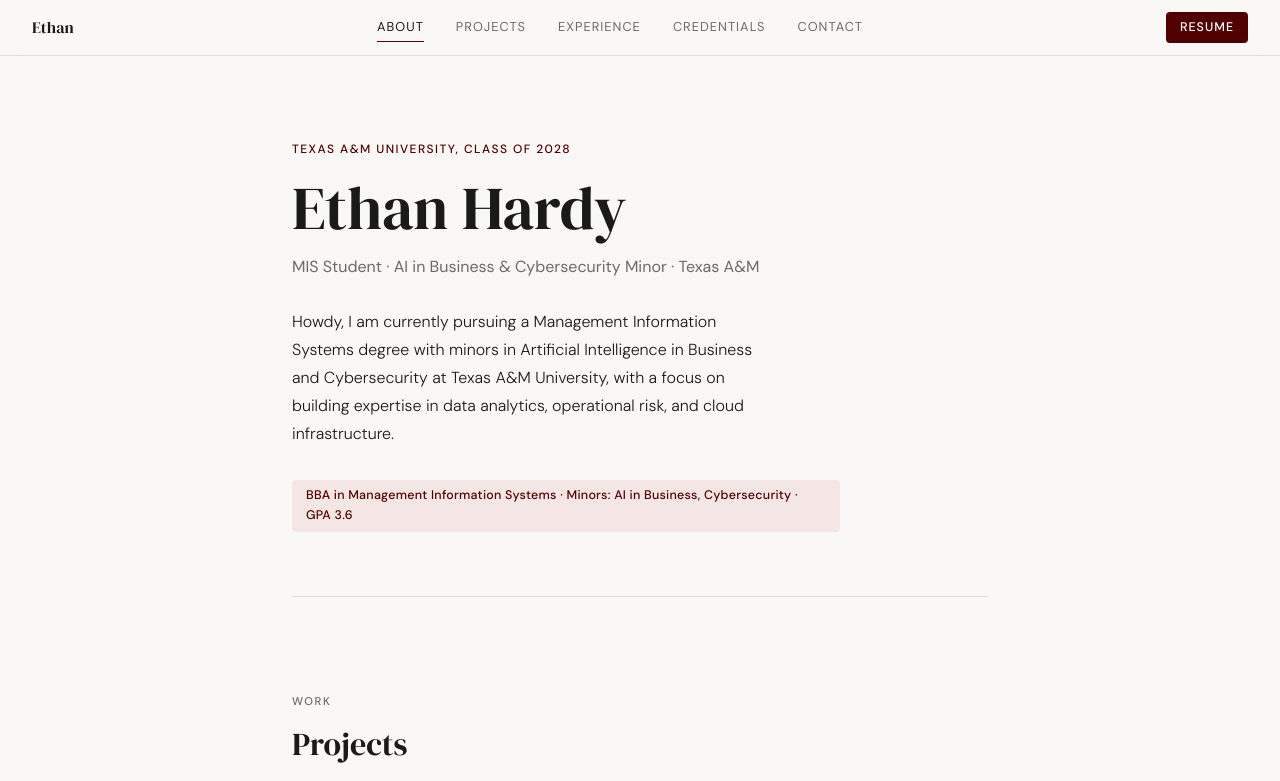
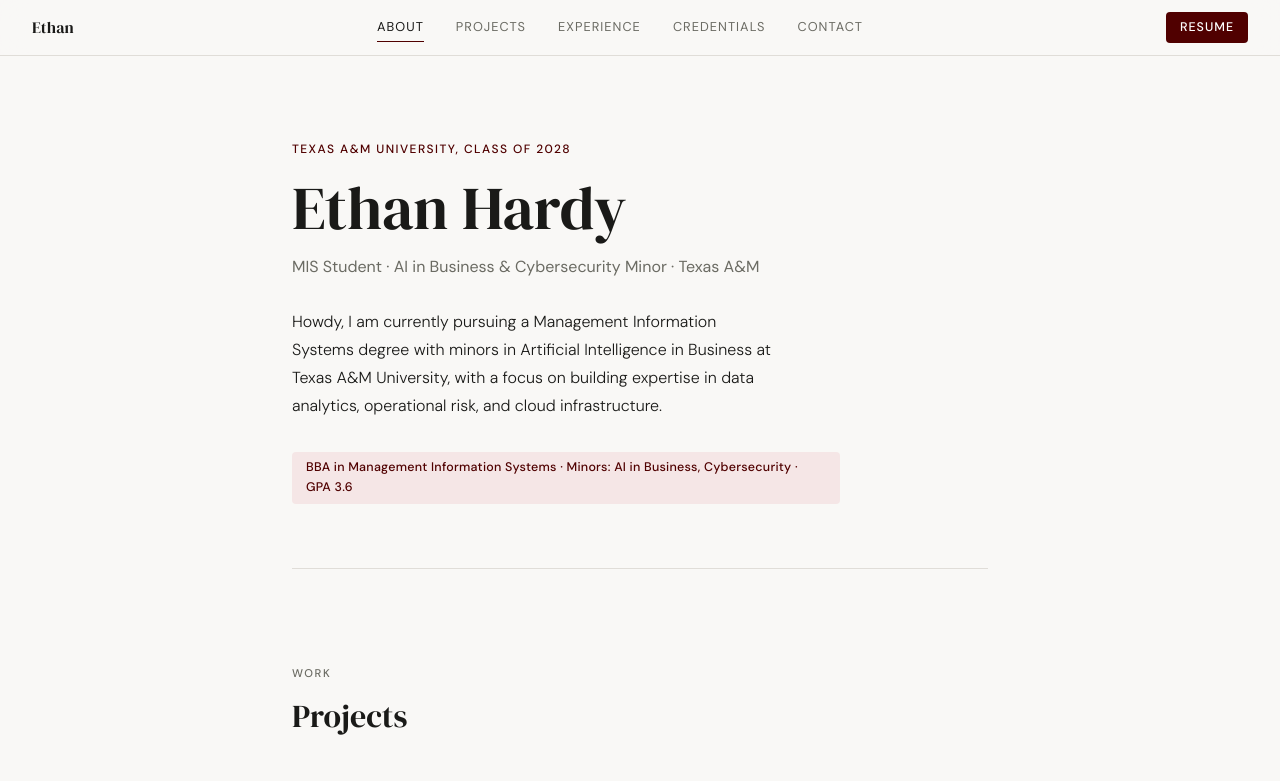
Before and after one commit to ethan12hardy/Website, a Next.js app: page / in a window 1280 px wide. Shown: the top 781 px of the page. Built offline with nearby package versions, Linux system fonts and the light colour scheme.

Commit message:
Update bio to remove Cybersecurity reference
Removed mention of Cybersecurity from bio.

```diff
--- a/app/page.tsx
+++ b/app/page.tsx
@@ -7,7 +7,7 @@
   title: "MIS Student · AI in Business & Cybersecurity Minor · Texas A&M",
   university: "Texas A&M University, Class of 2028",
   degree: "BBA in Management Information Systems · Minors: AI in Business, Cybersecurity · GPA 3.6",
-  bio: "Howdy, I am currently pursuing a Management Information Systems degree with minors in Artificial Intelligence in Business and Cybersecurity at Texas A&M University, with a focus on building expertise in data analytics, operational risk, and cloud infrastructure.",
+  bio: "Howdy, I am currently pursuing a Management Information Systems degree with minors in Artificial Intelligence in Business at Texas A&M University, with a focus on building expertise in data analytics, operational risk, and cloud infrastructure.",
   email: "ethan12hardy@gmail.com",
   github: "github.com/ethan12hardy",
   linkedin: "linkedin.com/in/ethan12hardy",
```
